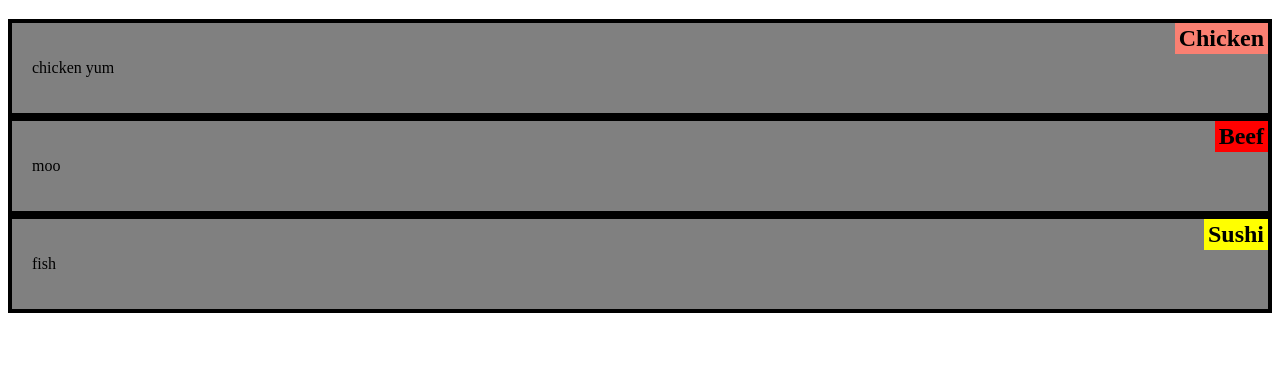
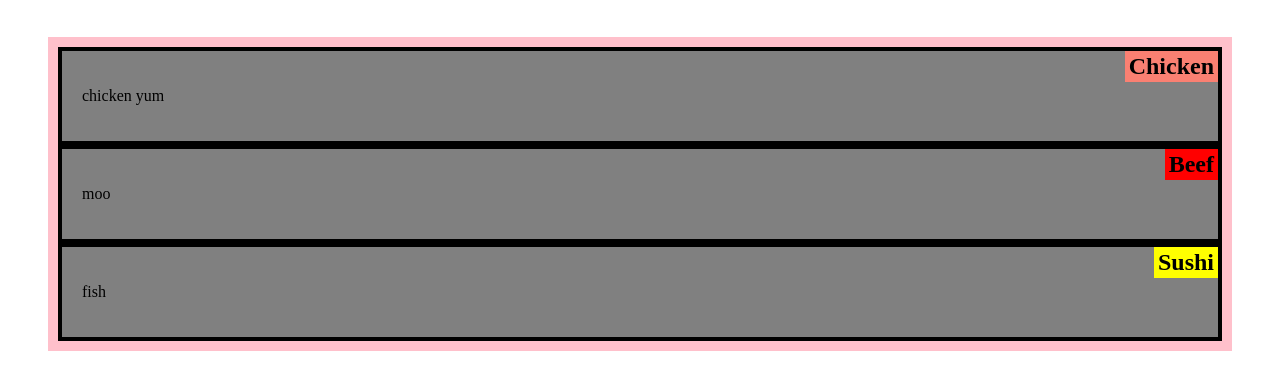
Before and after one commit to Lord0fThePings/Module-2-assignment, a plain HTML site: page index.html in a window 1280 px wide. Shown: the part 61-450 px from the top of the page. Drawn offline with Linux system fonts and the light colour scheme.

Commit message:
added stuff

```diff
--- a/css/style.css
+++ b/css/style.css
@@ -30,7 +30,9 @@ body {background: white;}
 
 .menu-boxes{
     background: pink;
-    border: 4px
+    border: 4px;
+    padding: 10px 10px 10px 10px;
+    margin: 40px;
 }
 
 h1{
```
